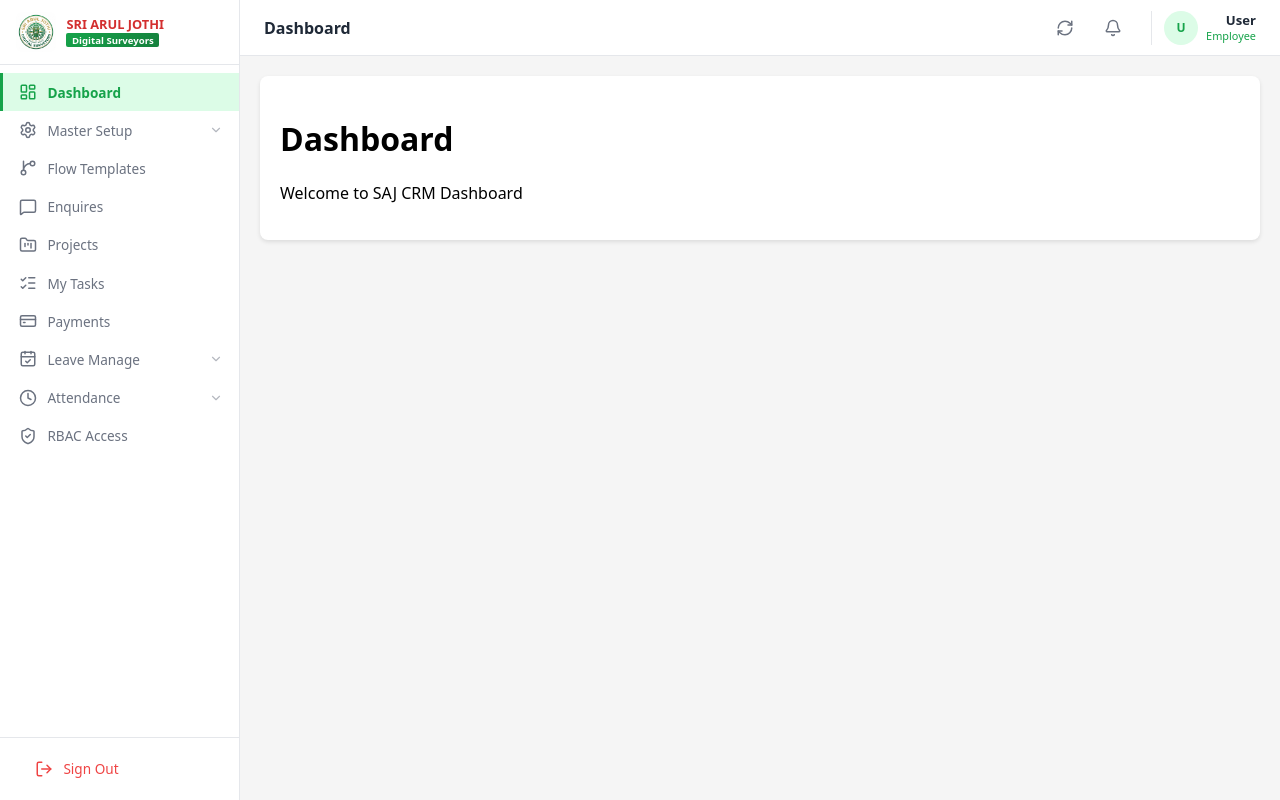
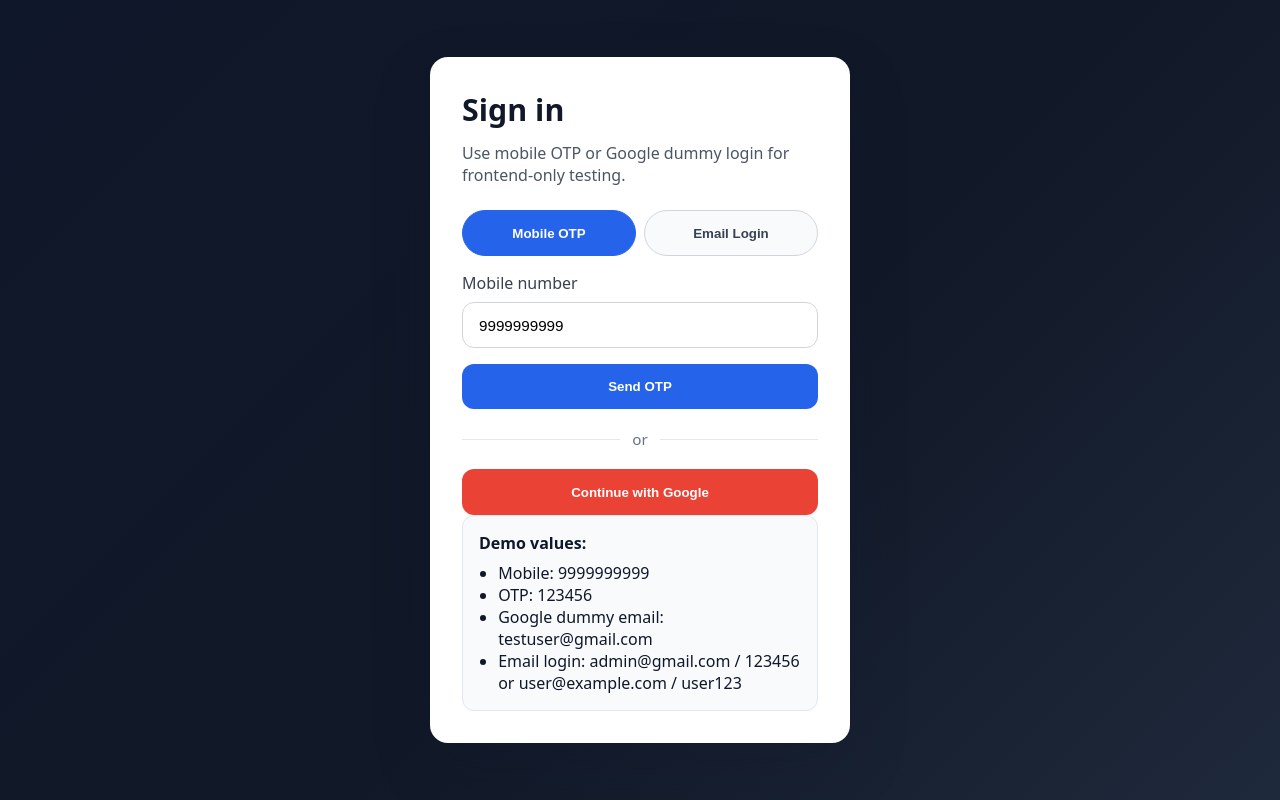
Before and after one commit to markettingsajds-byte/saj-crm, a React (Vite) app in the folder frontend/: page /login in a window 1280 px wide. Before the commit this address led to /. Built offline with nearby package versions, Linux system fonts and the light colour scheme; the HTML template or start-up script is replaced by a standard one.

Commit message:
Fixed backend and frontend git issue

```diff
--- a/frontend/src/App.css
+++ b/frontend/src/App.css
@@ -128,6 +128,61 @@
   font-size: 0.95rem;
 }
 
+.auth-switch {
+  display: grid;
+  grid-template-columns: repeat(2, minmax(0, 1fr));
+  gap: 0.5rem;
+  margin-bottom: 1rem;
+}
+
+.auth-switch button {
+  border: 1px solid #d1d5db;
+  background: #f8fafc;
+  border-radius: 999px;
+  padding: 0.9rem 1rem;
+  font-weight: 700;
+  color: #374151;
+  cursor: pointer;
+}
+
+.auth-switch button.active {
+  background: #2563eb;
+  color: white;
+  border-color: #2563eb;
+}
+
+.auth-divider {
+  display: flex;
+  align-items: center;
+  gap: 0.75rem;
+  margin: 1.25rem 0;
+  color: #6b7280;
+  font-size: 0.95rem;
+}
+
+.auth-divider::before,
+.auth-divider::after {
+  content: '';
+  flex: 1;
+  height: 1px;
+  background: #e5e7eb;
+}
+
+.auth-google-button {
+  background: #ea4335;
+}
+
+.auth-help ul {
+  margin: 0.5rem 0 0;
+  padding-left: 1.2rem;
+}
+
+.auth-button.secondary {
+  margin-top: 0.75rem;
+  background: #e2e8f0;
+  color: #111827;
+}
+
 .auth-error {
   background: #fee2e2;
   color: #991b1b;
--- a/frontend/src/App.jsx
+++ b/frontend/src/App.jsx
@@ -13,12 +13,17 @@ import AttendancePunching from './pages/AttendancePunching';
 import AttendanceManagement from './pages/AttendanceManagement';
 import LeaveManagement from './pages/LeaveManagement';
 import PayrollCalculations from './pages/PayrollCalculations';
+import Login from './pages/Login';
+import OTPLogin from './pages/OTPLogin';
 import './App.css';
 
 function App() {
   return (
     <AuthProvider>
       <Routes>
+        <Route path="/login" element={<Login />} />
+        <Route path="/otp" element={<OTPLogin />} />
+
         <Route element={<RequireAuth />}>
           <Route element={<AppLayout />}>
             <Route path="/" element={<Dashboard />} />
@@ -34,7 +39,7 @@ function App() {
             <Route path="/attendance/leave-manage" element={<LeaveManagement />} />
             <Route path="/attendance/payroll" element={<PayrollCalculations />} />
             <Route path="/rbac-access" element={<RBACAccess />} />
-            <Route path="*" element={<Navigate to="/" replace />} />
+            <Route path="*" element={<Navigate to="/login" replace />} />
           </Route>
         </Route>
       </Routes>
--- a/frontend/src/context/AuthContext.jsx
+++ b/frontend/src/context/AuthContext.jsx
@@ -2,6 +2,42 @@ import { createContext, useContext, useState } from 'react';
 import api from '../services/api';
 
 const AuthContext = createContext(null);
+
+const dummyAccounts = [
+  {
+    email: 'admin@gmail.com',
+    password: '123456',
+    token: 'dummy-admin-token',
+    user: { id: 'admin-1', name: 'Admin User', email: 'admin@gmail.com', role: 'admin' },
+  },
+  {
+    email: 'user@example.com',
+    password: 'user123',
+    token: 'dummy-user-token',
+    user: { id: 'user-1', name: 'Basic User', email: 'user@example.com', role: 'user' },
+  },
+];
+
+const dummyOtpUsers = [
+  {
+    identifier: '9999999999',
+    token: 'dummy-otp-token',
+    user: { id: 'otp-1', name: 'OTP User', email: 'otpuser@example.com', phone: '9999999999', role: 'user' },
+  },
+  {
+    identifier: 'testuser@gmail.com',
+    token: 'dummy-google-token',
+    user: { id: 'google-1', name: 'Google User', email: 'testuser@gmail.com', role: 'user' },
+  },
+];
+
+function getDummyAccount(email, password) {
+  return dummyAccounts.find((item) => item.email === email && item.password === password);
+}
+
+function getDummyOtpUser(identifier) {
+  return dummyOtpUsers.find((item) => item.identifier === identifier);
+}
 
 export function AuthProvider({ children }) {
   const [user, setUser] = useState(() => {
@@ -17,9 +53,18 @@ export function AuthProvider({ children }) {
   };
 
   const login = async (email, password) => {
+    try {
       const res = await api.post('/auth/login', { email, password });
       saveUser(res.data);
       return res.data;
+    } catch (err) {
+      const fallback = getDummyAccount(email, password);
+      if (fallback) {
+        saveUser(fallback);
+        return fallback;
+      }
+      throw err;
+    }
   };
 
   const signup = async (email, password, fullName) => {
@@ -29,14 +74,39 @@ export function AuthProvider({ children }) {
   };
 
   const requestOtp = async (identifier) => {
+    try {
       const res = await api.post('/auth/otp/request', { identifier });
       return res.data;
+    } catch (err) {
+      if (getDummyOtpUser(identifier)) {
+        return { message: 'Dummy OTP sent. Use code 123456.' };
+      }
+      throw err;
+    }
   };
 
   const verifyOtp = async (identifier, code) => {
+    try {
       const res = await api.post('/auth/otp/verify', { identifier, code });
       saveUser(res.data);
       return res.data;
+    } catch (err) {
+      const userRecord = getDummyOtpUser(identifier);
+      if (userRecord && code === '123456') {
+        saveUser({ token: userRecord.token, user: userRecord.user });
+        return { token: userRecord.token, user: userRecord.user };
+      }
+      throw err;
+    }
+  };
+
+  const loginWithGoogleDummy = async (email) => {
+    const userRecord = getDummyOtpUser(email) || {
+      token: 'dummy-google-token',
+      user: { id: 'google-2', name: 'Google User', email, role: 'user' },
+    };
+    saveUser(userRecord);
+    return userRecord;
   };
 
   const logout = () => {
@@ -56,6 +126,7 @@ export function AuthProvider({ children }) {
         signup,
         requestOtp,
         verifyOtp,
+        loginWithGoogleDummy,
         logout,
         isAuthenticated,
         isAdmin,
--- a/frontend/src/pages/Login.jsx
+++ b/frontend/src/pages/Login.jsx
@@ -1,13 +1,18 @@
 import { useEffect, useState } from 'react';
-import { Link, useNavigate } from 'react-router-dom';
+import { useNavigate } from 'react-router-dom';
 import { useAuth } from '../context/AuthContext';
 
 export default function Login() {
-  const { login, isAuthenticated } = useAuth();
+  const { login, requestOtp, verifyOtp, loginWithGoogleDummy, isAuthenticated } = useAuth();
   const navigate = useNavigate();
+  const [mode, setMode] = useState('mobile');
+  const [step, setStep] = useState('request');
+  const [mobile, setMobile] = useState('9999999999');
+  const [otp, setOtp] = useState('');
   const [email, setEmail] = useState('');
   const [password, setPassword] = useState('');
   const [error, setError] = useState(null);
+  const [message, setMessage] = useState('');
   const [loading, setLoading] = useState(false);
 
   useEffect(() => {
@@ -16,16 +21,71 @@ export default function Login() {
     }
   }, [isAuthenticated, navigate]);
 
-  const handleSubmit = async (event) => {
+  const resetMobileFlow = () => {
+    setStep('request');
+    setOtp('');
+    setMessage('');
+    setError(null);
+  };
+
+  const handleRequestOtp = async (event) => {
     event.preventDefault();
     setError(null);
+    setMessage('');
+    setLoading(true);
+
+    try {
+      await requestOtp(mobile);
+      setMessage('Dummy OTP sent: 123456');
+      setStep('verify');
+    } catch (err) {
+      setError(err.response?.data?.message || 'Failed to send OTP');
+    } finally {
+      setLoading(false);
+    }
+  };
+
+  const handleVerifyOtp = async (event) => {
+    event.preventDefault();
+    setError(null);
+    setLoading(true);
+
+    try {
+      await verifyOtp(mobile, otp);
+      navigate('/');
+    } catch (err) {
+      setError(err.response?.data?.message || 'Invalid OTP');
+    } finally {
+      setLoading(false);
+    }
+  };
+
+  const handleEmailLogin = async (event) => {
+    event.preventDefault();
+    setError(null);
+    setMessage('');
     setLoading(true);
 
     try {
       await login(email, password);
       navigate('/');
     } catch (err) {
-      setError(err.response?.data?.message || 'Invalid login credentials');
+      setError(err.response?.data?.message || 'Invalid email or password');
+    } finally {
+      setLoading(false);
+    }
+  };
+
+  const handleGoogleLogin = async () => {
+    setError(null);
+    setMessage('');
+    setLoading(true);
+
+    try {
+      await loginWithGoogleDummy('testuser@gmail.com');
+      navigate('/');
+    } catch (err) {
+      setError('Unable to sign in with Google');
     } finally {
       setLoading(false);
     }
@@ -34,10 +94,78 @@ export default function Login() {
   return (
     <div className="auth-page">
       <div className="auth-card">
-        <h1>Login</h1>
-        <p>Sign in as admin or user.</p>
+        <h1>Sign in</h1>
+        <p>Use mobile OTP or Google dummy login for frontend-only testing.</p>
 
-        <form onSubmit={handleSubmit} className="auth-form">
+        <div className="auth-switch">
+          <button
+            type="button"
+            className={mode === 'mobile' ? 'active' : ''}
+            onClick={() => {
+              setMode('mobile');
+              resetMobileFlow();
+            }}
+          >
+            Mobile OTP
+          </button>
+          <button
+            type="button"
+            className={mode === 'email' ? 'active' : ''}
+            onClick={() => {
+              setMode('email');
+              setError(null);
+              setMessage('');
+            }}
+          >
+            Email Login
+          </button>
+        </div>
+
+        {mode === 'mobile' ? (
+          <form onSubmit={step === 'request' ? handleRequestOtp : handleVerifyOtp} className="auth-form">
+            <label>
+              Mobile number
+              <input
+                type="tel"
+                value={mobile}
+                onChange={(e) => setMobile(e.target.value)}
+                placeholder="9999999999"
+                required
+              />
+            </label>
+
+            {step === 'verify' && (
+              <label>
+                OTP code
+                <input
+                  type="text"
+                  value={otp}
+                  onChange={(e) => setOtp(e.target.value)}
+                  placeholder="123456"
+                  required
+                />
+              </label>
+            )}
+
+            {message && <div className="auth-message">{message}</div>}
+            {error && <div className="auth-error">{error}</div>}
+
+            <button type="submit" className="auth-button" disabled={loading}>
+              {loading ? 'Processing…' : step === 'request' ? 'Send OTP' : 'Verify OTP'}
+            </button>
+
+            {step === 'verify' && (
+              <button
+                type="button"
+                className="auth-button secondary"
+                onClick={() => setStep('request')}
+              >
+                Back to mobile number
+              </button>
+            )}
+          </form>
+        ) : (
+          <form onSubmit={handleEmailLogin} className="auth-form">
             <label>
               Email address
               <input
@@ -60,25 +188,29 @@ export default function Login() {
               />
             </label>
 
-          <div className="auth-help">
-            <strong>Test accounts:</strong>
-            <ul>
-              <li>Admin: admin@gmail.com / 123456</li>
-              <li>User: user@example.com / user123</li>
-              <li>Customer: customer@example.com / customer123</li>
-              <li>Agent: agent@example.com / agent123</li>
-            </ul>
-          </div>
-
+            {message && <div className="auth-message">{message}</div>}
             {error && <div className="auth-error">{error}</div>}
 
             <button type="submit" className="auth-button" disabled={loading}>
               {loading ? 'Signing in…' : 'Sign in'}
             </button>
           </form>
+        )}
 
-        <div className="auth-footer">
-          <Link to="/otp">Login with OTP</Link>
+        <div className="auth-divider">or</div>
+
+        <button type="button" className="auth-button auth-google-button" disabled={loading} onClick={handleGoogleLogin}>
+          Continue with Google
+        </button>
+
+        <div className="auth-help">
+          <strong>Demo values:</strong>
+          <ul>
+            <li>Mobile: 9999999999</li>
+            <li>OTP: 123456</li>
+            <li>Google dummy email: testuser@gmail.com</li>
+            <li>Email login: admin@gmail.com / 123456 or user@example.com / user123</li>
+          </ul>
         </div>
       </div>
     </div>
```
Lines whose indentation alone changed are shown as unchanged.
